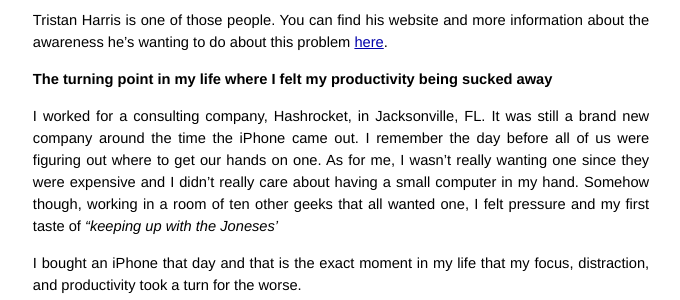
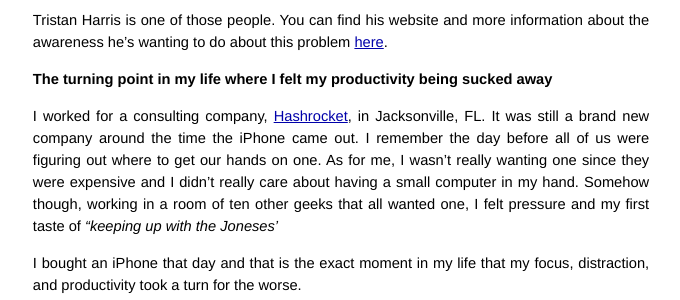
Before and after one commit to cgrusden/cgrusden.github.io, a Jekyll site: the page built from _posts/2019-12-30-distractions-and-social-media.md, in a window 1280 px wide. Shown: the part 563-863 px from the top of the page, without its empty margins (299-979 px from the left). Built offline with Jekyll 4.4.1, drawn with Linux system fonts in a browser that asks for light colours; part of the change alters nothing that is shown.

```diff
--- a/_posts/2019-12-30-distractions-and-social-media.md
+++ b/_posts/2019-12-30-distractions-and-social-media.md
@@ -23,7 +23,7 @@ Tristan Harris is one of those people. You can find his website and more informa
 
 ### The turning point in my life where I felt my productivity being sucked away
 
-I worked for a consulting company, Hashrocket, in Jacksonville, FL. It was still a  brand new company around the time the iPhone came out. I remember the day before all of us were figuring out where to get our hands on one. As for me, I wasn’t really wanting one since they were expensive and I didn’t really care about having a small computer in my hand. Somehow though, working in a room of ten other geeks that all wanted one, I felt pressure and my first taste of _“keeping up with the Joneses’_
+I worked for a consulting company, [Hashrocket](https://hashrocket.com/), in Jacksonville, FL. It was still a  brand new company around the time the iPhone came out. I remember the day before all of us were figuring out where to get our hands on one. As for me, I wasn’t really wanting one since they were expensive and I didn’t really care about having a small computer in my hand. Somehow though, working in a room of ten other geeks that all wanted one, I felt pressure and my first taste of _“keeping up with the Joneses’_
 
 I bought an iPhone that day and that is the exact moment in my life that my focus, distraction, and productivity took a turn for the worse.
 
```
